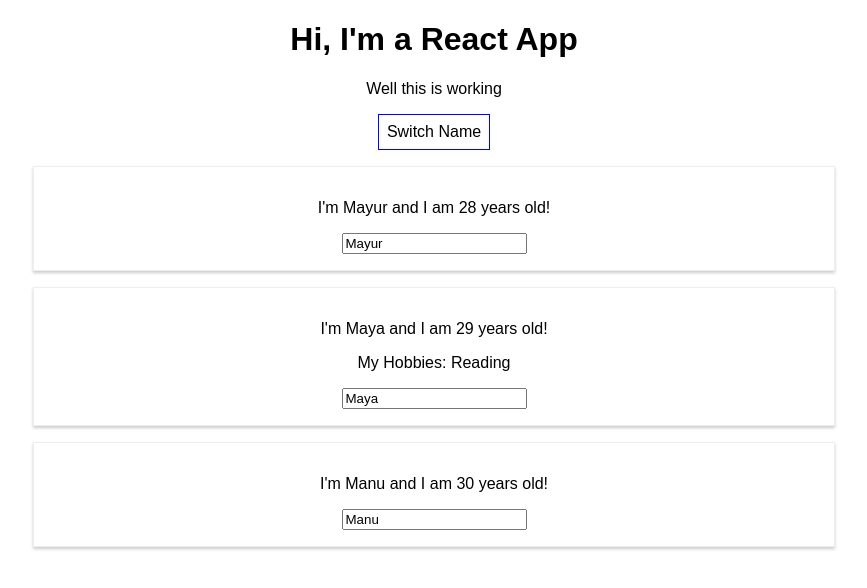
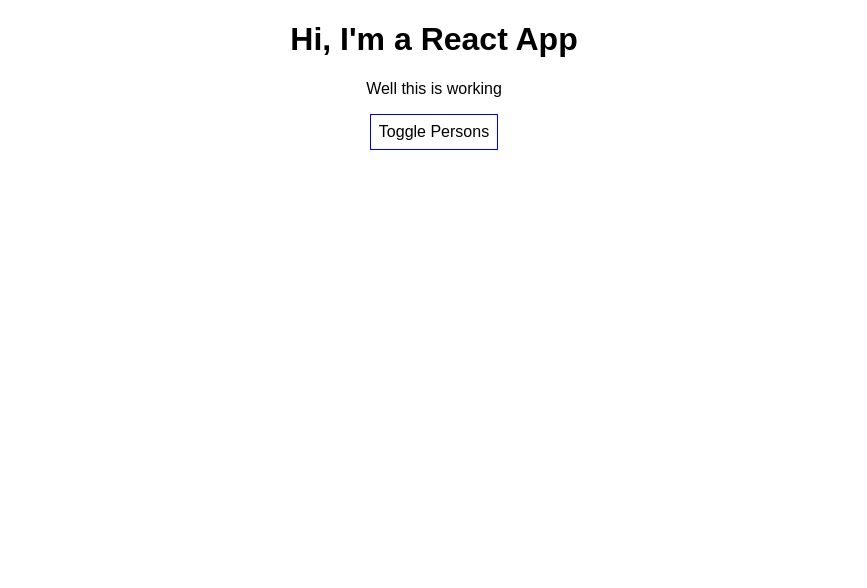
Before and after one commit to surendramayur/ReactProjects, a React (Create React App) app: page / in a window 1280 px wide. Shown: the top 588 px of the page, without its empty margins (206-1073 px from the left). Built offline with nearby package versions, Linux system fonts and the light colour scheme.

Commit message:
rendering content conditionally

```diff
--- a/src/App.js
+++ b/src/App.js
@@ -11,17 +11,18 @@ class App extends Component {
       {name: 'Maya', age: 29},
       {name: 'Manu', age: 30},
     ],
-    otherState: 'some other value'
+    otherState: 'some other value',
+    showPersons: false
   }
 
-  switchNameHandler = (newName) => {
+  switchNameHandler = (newName1, newName2, newName3) => {
     //console.log('was clicked!');
     //Don't Do THIS: this.state.persons[0].name = 'Mayur K';
     this.setState( {
       persons: [
-        {name: newName, age: 28},
-        {name: 'May', age: 35},
-        {name: 'Mann', age: 25}
+        {name: newName1, age: 28},
+        {name: newName2, age: 35},
+        {name: newName3, age: 25}
       ]
     })
   }
@@ -29,11 +30,16 @@ class App extends Component {
   nameChangedHandler = (event) => {
     this.setState( {
       persons: [
-        {name: 'Mayur Kr', age: 28},
+        {name: 'Mayur', age: 28},
         {name: event.target.value, age: 35},
-        {name: 'Mann', age: 22}
+        {name: 'Max', age: 22}
       ]
     })
+  }
+
+  togglePersonsHandler = () => {
+    const doesShow = this.state.showPersons;
+    this.setState({showPersons: !doesShow});
   }
 
   render() {
@@ -52,18 +58,27 @@ class App extends Component {
         <p>Well this is working</p>
         <button
           style={style}
-          onClick={() => this.switchNameHandler('Mayur Kr')} >Switch Name</button>
+          onClick={this.togglePersonsHandler} >Toggle Persons</button>
+
+        {
+          this.state.showPersons === true ?
+            <div>
               <Person
                 name={this.state.persons[0].name}
-          age={this.state.persons[0].age} />
+                age={this.state.persons[0].age}
+                changed={this.nameChangedHandler} />
               <Person
                 name={this.state.persons[1].name}
                 age={this.state.persons[1].age}
-          click={this.switchNameHandler.bind(this, 'Mayur K')}
+                click={this.switchNameHandler.bind(this, 'Mayu K', 'Maya K', 'Man K')}
                 changed={this.nameChangedHandler} >My Hobbies: Reading</Person>
               <Person
                 name={this.state.persons[2].name}
-          age={this.state.persons[2].age} />
+                age={this.state.persons[2].age}
+                changed={this.nameChangedHandler} />
+            </div> : null
+        }
+
       </div>
     );
 
```
Lines whose indentation alone changed are shown as unchanged.
